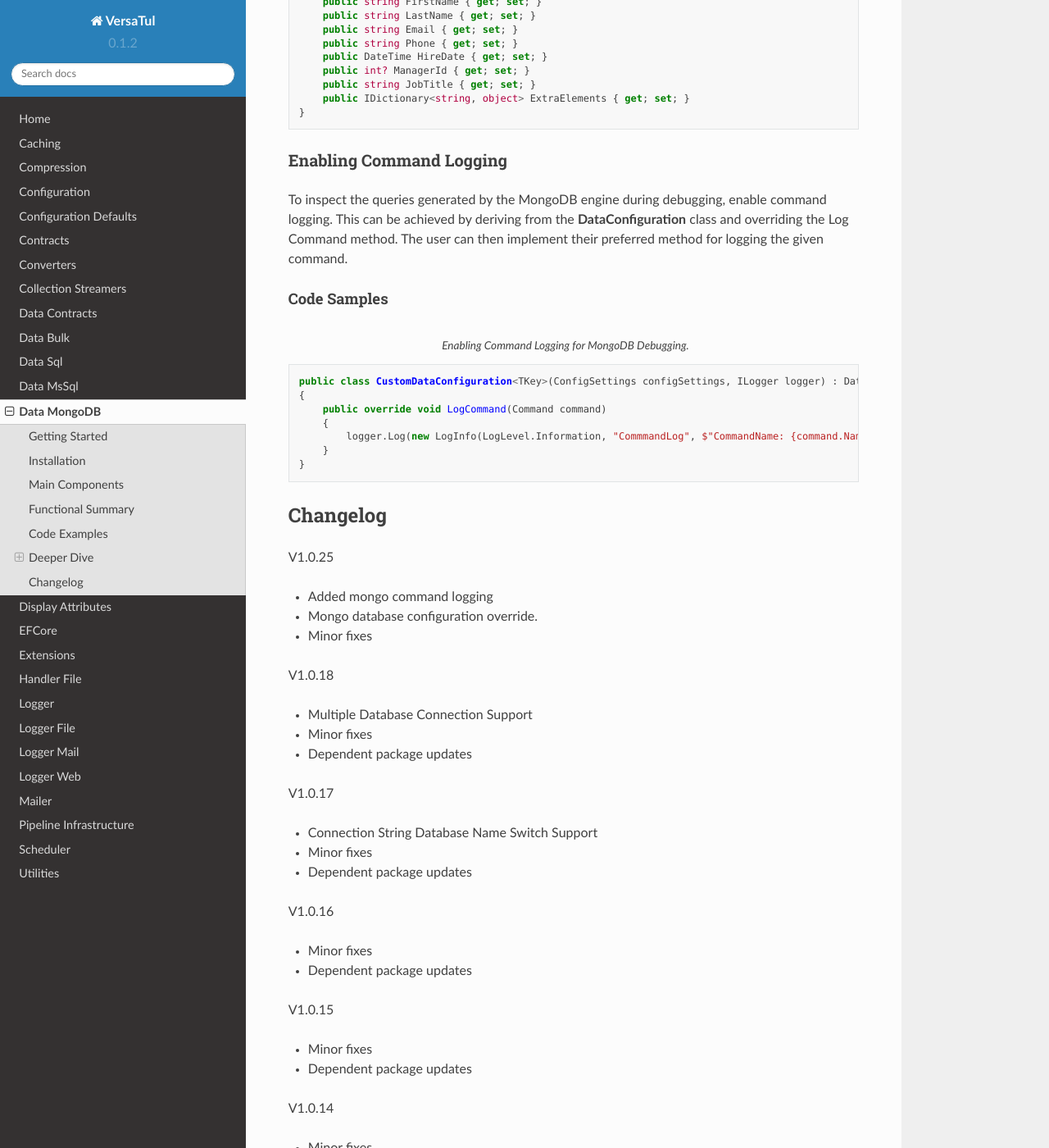
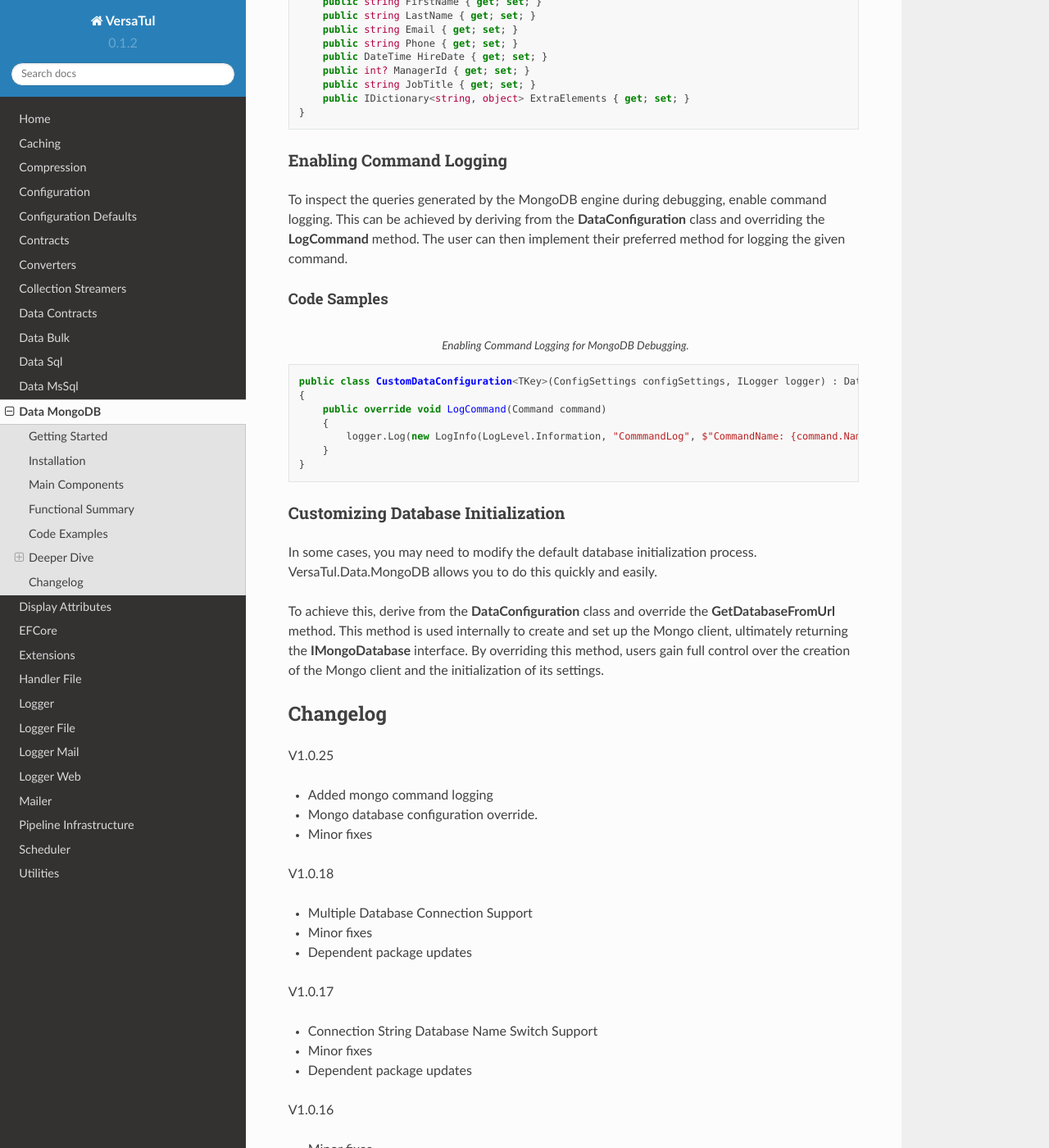
Before and after one commit to BjornWilliams/DocsVersaTul, a Sphinx documentation site: the page built from docs/source/mongodb.rst, in a window 1280 px wide and 1400 px high, scrolled down 10428 px. Shown: the whole window at 82% size. Built offline with Sphinx 7.4.7 and the Read the Docs theme 2.0.0, drawn with Linux system fonts in a browser that asks for light colours.

Commit message:
Update mongodb.rst

```diff
--- a/docs/source/mongodb.rst
+++ b/docs/source/mongodb.rst
@@ -553,7 +553,7 @@
 ^^^^^^^^^^^^^^^^^^^^^^
 
 To inspect the queries generated by the MongoDB engine during debugging, enable command logging.
-This can be achieved by deriving from the **DataConfiguration** class and overriding the Log Command method.
+This can be achieved by deriving from the **DataConfiguration** class and overriding the **LogCommand** method.
 The user can then implement their preferred method for logging the given command.
 
 Code Samples
@@ -570,6 +570,14 @@
         }
     }
 
+Customizing Database Initialization
+^^^^^^^^^^^^^^^^^^^^^^^^^^^^^^^^^^
+
+In some cases, you may need to modify the default database initialization process. VersaTul.Data.MongoDB allows you to do this quickly and easily.
+
+To achieve this, derive from the **DataConfiguration** class and override the **GetDatabaseFromUrl** method.
+This method is used internally to create and set up the Mongo client, ultimately returning the **IMongoDatabase** interface.
+By overriding this method, users gain full control over the creation of the Mongo client and the initialization of its settings.
 
 Changelog
 -------------
```
